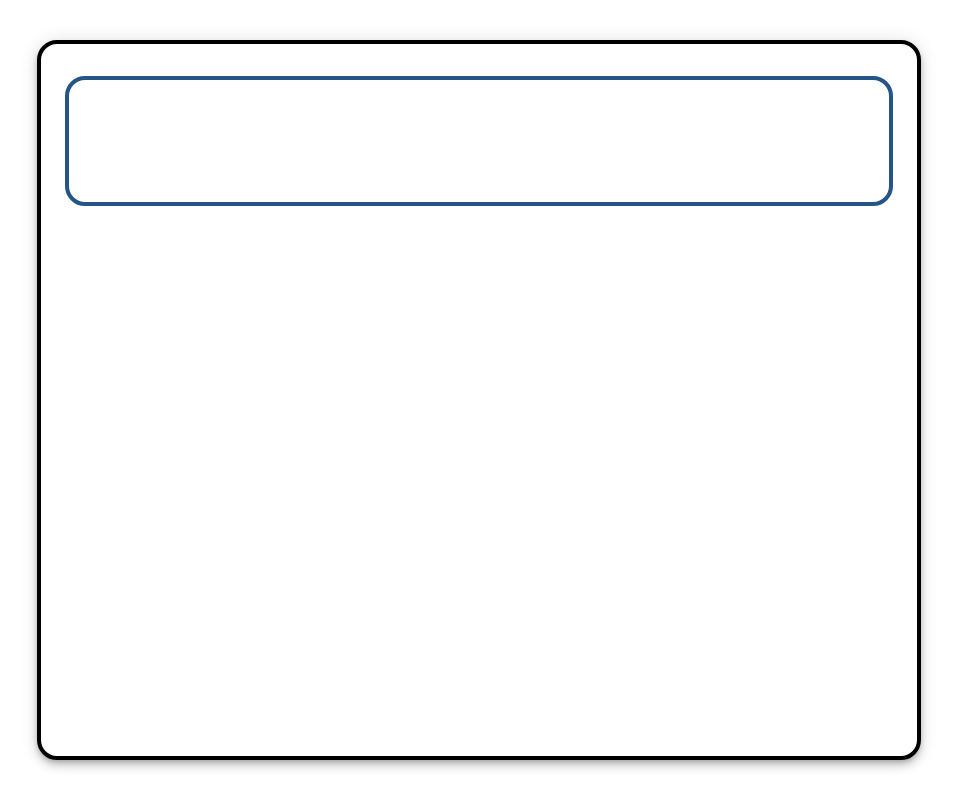
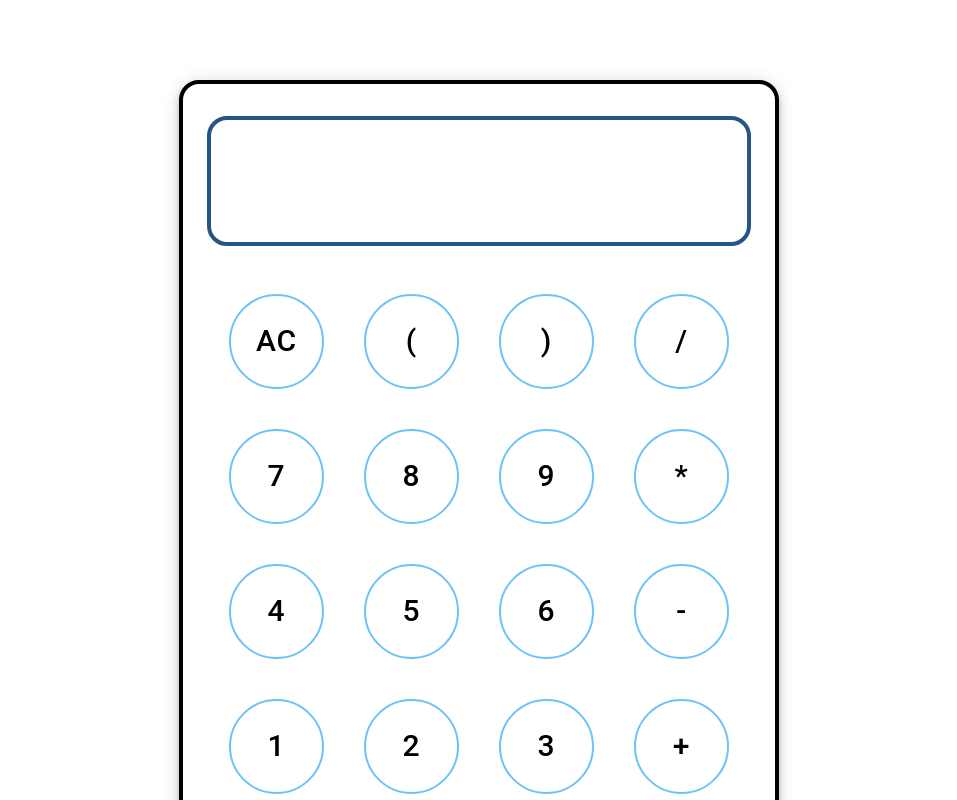
Before and after one commit to anusontarangkul/calculator, a React (Create React App) app: page / in a window 1280 px wide. Shown: the top 800 px of the page, without its empty margins (161-1118 px from the left). Built offline with nearby package versions, Linux system fonts and the light colour scheme.

Commit message:
add button design tests

```diff
--- a/src/components/ButtonCalc/ButtonCalc.jsx
+++ b/src/components/ButtonCalc/ButtonCalc.jsx
@@ -0,0 +1,24 @@
+import React from 'react';
+import Button from '@mui/material/Button';
+
+const ButtonCalc = ({ btn }) => {
+  return (
+    <Button
+      data-testid={btn.value}
+      //   variant='outlined'
+      sx={{
+        minHeight: 95,
+        minWidth: 95,
+        borderRadius: btn.value === '=' ? '0' : '50%',
+        fontSize: 30,
+        color: 'black',
+        border: btn.value === '=' ? '2px solid black' : '2px solid #6CC3F7',
+        background: btn.value === '=' ? '#6CC3F7' : 'white',
+      }}
+    >
+      {btn.value}
+    </Button>
+  );
+};
+
+export default ButtonCalc;
--- a/src/components/CalculatorContainer/CalculatorContainer.jsx
+++ b/src/components/CalculatorContainer/CalculatorContainer.jsx
@@ -1,21 +1,103 @@
 import React from 'react';
-import './CalculatorContainer.scss';
+
 import Container from '@mui/material/Container';
+import Grid from '@mui/material/Grid';
+// import Item from '@mui/material/Item';
 import Display from '../Display/Display';
+import ButtonCalc from '../ButtonCalc/ButtonCalc';
 
 const CalculatorContainer = () => {
+  const btnInfo = [
+    {
+      value: 'AC',
+    },
+    {
+      value: '(',
+    },
+    {
+      value: ')',
+    },
+    {
+      value: '/',
+    },
+    {
+      value: '7',
+    },
+    {
+      value: '8',
+    },
+    {
+      value: '9',
+    },
+    {
+      value: '*',
+    },
+    {
+      value: '4',
+    },
+    {
+      value: '5',
+    },
+    {
+      value: '6',
+    },
+    {
+      value: '-',
+    },
+    {
+      value: '1',
+    },
+    {
+      value: '2',
+    },
+    {
+      value: '3',
+    },
+    {
+      value: '+',
+    },
+    {
+      value: ')',
+    },
+    {
+      value: '.',
+    },
+    {
+      value: '+/-',
+    },
+    {
+      value: '=',
+    },
+  ];
+
   return (
     <Container
       sx={{
-        height: '90vh',
-        width: '70%',
-        marginTop: 5,
+        height: '950px',
+        width: '600px',
         borderRadius: 5,
         border: '4px solid black',
         boxShadow: 6,
+        marginTop: 10,
       }}
     >
       <Display />
+      <Grid
+        container
+        spacing={5}
+        sx={{
+          marginTop: 1,
+          justifyContent: 'center',
+        }}
+      >
+        {btnInfo.map((btn) => {
+          return (
+            <Grid item key={btn.value}>
+              <ButtonCalc btn={btn} key={btn.value} />
+            </Grid>
+          );
+        })}
+      </Grid>
     </Container>
   );
 };
--- a/src/components/CalculatorContainer/CalculatorContainer.scss
+++ /dev/null
@@ -1,3 +0,0 @@
-.calculator-container {
-  background-color: blue;
-}
```
Also changed, not shown: src/components/Equal/Equal.jsx (+7 -0 lines), 1 other file (tests, documents, lock files or other folders).
